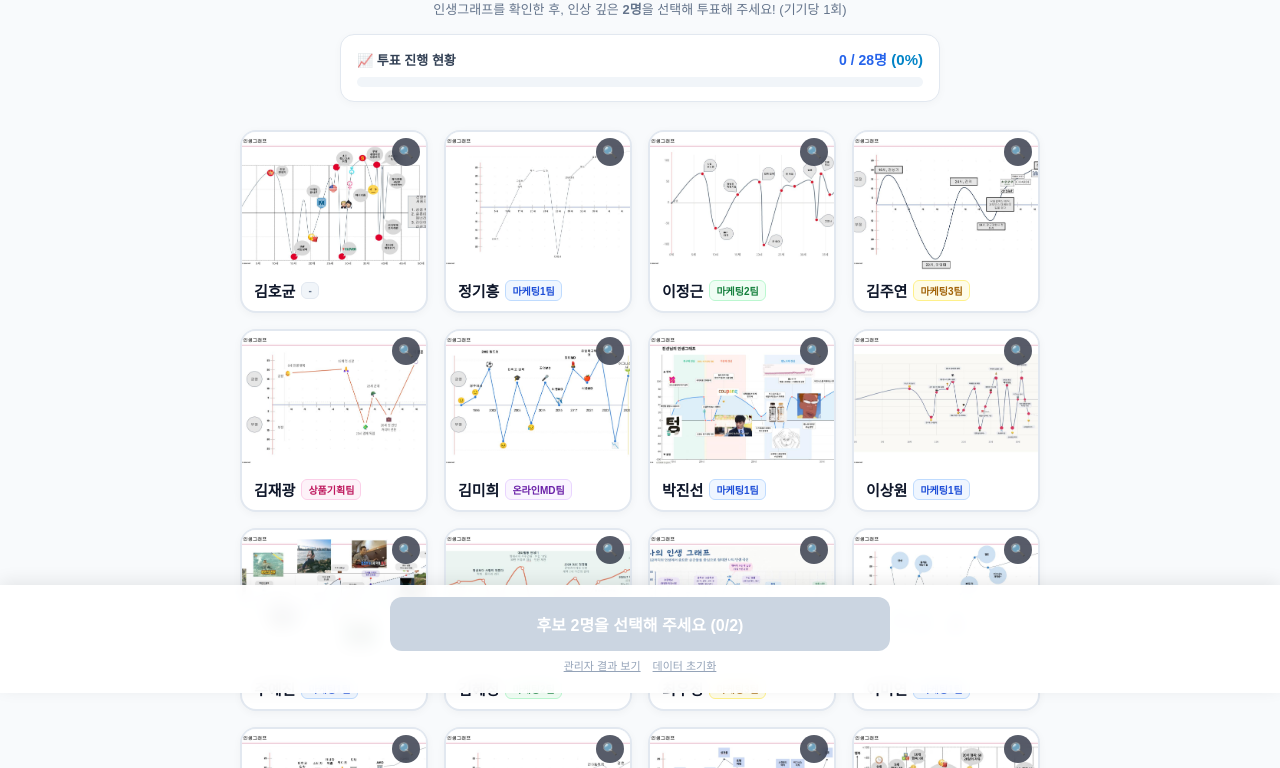
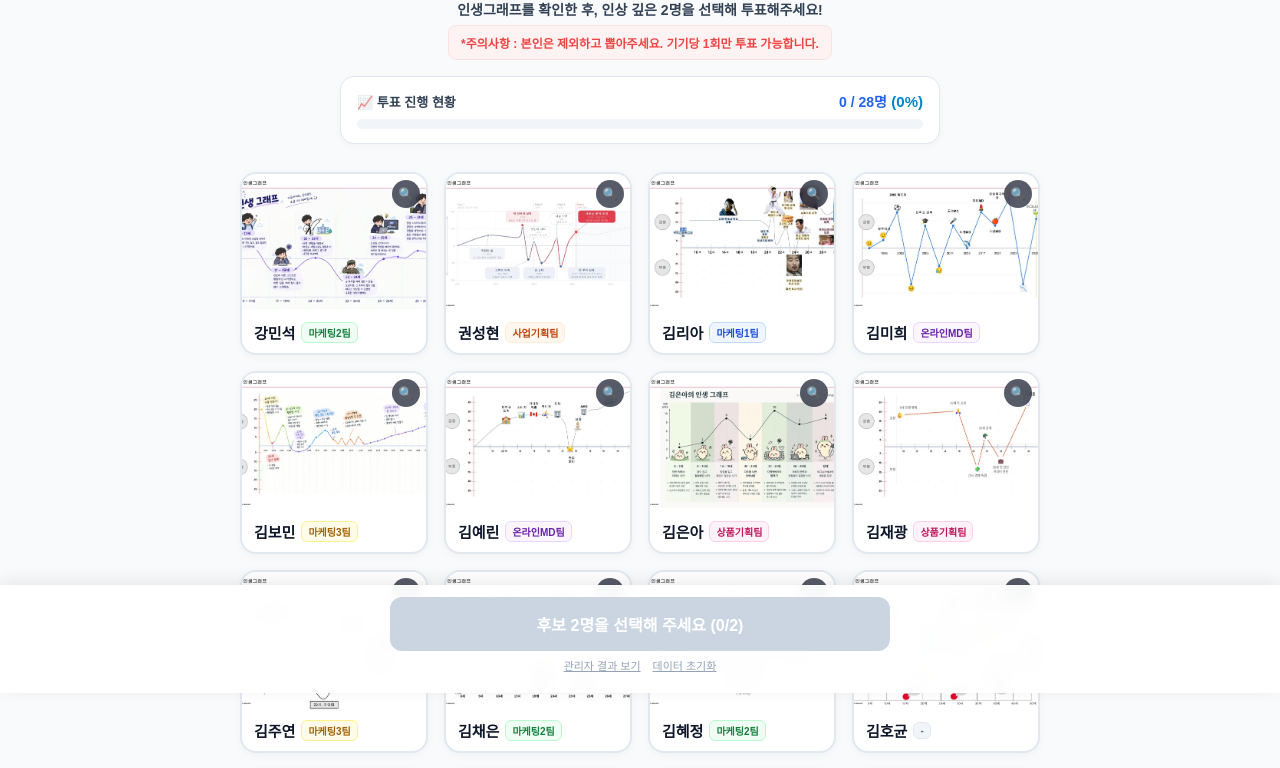
Before and after one commit to zinsen-gif/vote, a plain HTML site: page index.html in a window 1280 px wide. Shown: the part 107-875 px from the top of the page. Drawn offline with Linux system fonts and the light colour scheme; a web font is replaced by a local one.

Commit message:
Update index.html

```diff
--- a/index.html
+++ b/index.html
@@ -15,7 +15,14 @@
         .brand-logo { height: 32px; width: auto; object-fit: contain; }
 
         .header-area h1 { font-size: 22px; font-weight: 800; color: #0f172a; margin-bottom: 6px; }
-        .header-area p { font-size: 13px; color: #64748b; word-break: keep-all; margin-bottom: 16px; }
+        .header-area p { font-size: 14px; color: #334155; word-break: keep-all; margin-bottom: 6px; font-weight: 600; }
+
+        /* 주의사항 문구 스타일 */
+        .notice-text {
+            font-size: 12px; color: #ef4444; font-weight: 600; word-break: keep-all; margin-bottom: 16px;
+            background: #fef2f2; padding: 8px 12px; border-radius: 8px; border: 1px solid #fee2e2;
+            display: inline-block;
+        }
 
         .vote-progress-card {
             background: #ffffff; border: 1px solid #e2e8f0; border-radius: 14px;
@@ -98,7 +105,6 @@
         .candidate-card:active { transform: scale(0.98); }
         .candidate-card.selected { border-color: #2563eb; background-color: #eff6ff; box-shadow: 0 0 0 3px rgba(37, 99, 235, 0.2); }
 
-        /* 선택 체크 뱃지 */
         .select-check-badge {
             position: absolute; top: 8px; left: 8px;
             background: #2563eb; color: #ffffff; font-size: 11px; font-weight: 800;
@@ -205,8 +211,10 @@
             <img src="./logo.png" alt="EGNIS 로고" class="brand-logo" onerror="if(this.src.endsWith('.png')){this.src='./logo.jpg';}">
         </div>
 
-        <h1>🎨 인생그래프 베스트 투표</h1>
-        <p>인생그래프를 확인한 후, 인상 깊은 <b>2명</b>을 선택해 투표해 주세요! (기기당 1회)</p>
+        <!-- 요청하신 멘트로 수정 완료 -->
+        <h1>🎨 헬스케어사업부문 배 인생그래프 투표</h1>
+        <p>인생그래프를 확인한 후, 인상 깊은 2명을 선택해 투표해주세요!</p>
+        <div class="notice-text">*주의사항 : 본인은 제외하고 뽑아주세요. 기기당 1회만 투표 가능합니다.</div>
 
         <div class="vote-progress-card">
             <div class="progress-header">
@@ -252,7 +260,7 @@
 <script>
     const ADMIN_PASSWORD = "1001";
     const TOTAL_TARGET_VOTERS = 28;
-    const MAX_SELECTION = 2; // 인당 최대 2명 선택
+    const MAX_SELECTION = 2;
 
     const rawMembers = [
         { name: "김호균", team: "-" },
@@ -285,9 +293,9 @@
         { name: "김리아", team: "마케팅1팀" }
     ];
 
-    const membersData = rawMembers.sort((a, b) => a.name.localeCompare(b, 'ko'));
+    // 한글 가나다순 정렬 보장
+    const membersData = rawMembers.sort((a, b) => a.name.localeCompare(b.name, 'ko'));
 
-    // 다중 선택(최대 2개)을 위한 배열
     let selectedIds = [];
     let isAdminMode = false;
 
@@ -313,8 +321,12 @@
     }
 
     function getStorageData() {
-        const saved = localStorage.getItem('workshop_vote_candidates_v16');
-        if (saved) return JSON.parse(saved);
+        const saved = localStorage.getItem('workshop_vote_candidates_v17');
+        if (saved) {
+            const list = JSON.parse(saved);
+            // 가나다순으로 항상 유지
+            return list.sort((a, b) => a.name.localeCompare(b.name, 'ko'));
+        }
 
         return membersData.map((item, idx) => ({
             id: idx + 1,
@@ -328,13 +340,12 @@
     function checkHasVoted() {
         const deviceId = getDeviceId();
         const votedDevices = JSON.parse(localStorage.getItem('workshop_voted_devices') || '[]');
-        return votedDevices.includes(deviceId) || localStorage.getItem('workshop_vote_done_v16') === 'true';
+        return votedDevices.includes(deviceId) || localStorage.getItem('workshop_vote_done_v17') === 'true';
     }
 
     function renderView() {
         const list = getStorageData();
 
-        // 제출 참여 기기 수 계산
         const votedDevices = JSON.parse(localStorage.getItem('workshop_voted_devices') || '[]');
         const currentVoterCount = votedDevices.length;
 
@@ -445,10 +456,8 @@
 
         const index = selectedIds.indexOf(id);
         if (index > -1) {
-            // 이미 선택된 상태면 해제
             selectedIds.splice(index, 1);
         } else {
-            // 최대 2개까지만 선택 허용
             if (selectedIds.length >= MAX_SELECTION) {
                 alert("투표는 최대 2명까지만 선택할 수 있습니다.");
                 return;
@@ -477,8 +486,8 @@
         votedDevices.push(deviceId);
 
         localStorage.setItem('workshop_voted_devices', JSON.stringify(votedDevices));
-        localStorage.setItem('workshop_vote_candidates_v16', JSON.stringify(list));
-        localStorage.setItem('workshop_vote_done_v16', 'true');
+        localStorage.setItem('workshop_vote_candidates_v17', JSON.stringify(list));
+        localStorage.setItem('workshop_vote_done_v17', 'true');
 
         selectedIds = [];
         renderView();
@@ -505,8 +514,8 @@
         const inputPw = prompt("데이터를 초기화하려면 관리자 비밀번호를 입력하세요:");
         if (inputPw === ADMIN_PASSWORD) {
             if (confirm("모든 투표 기록을 초기화하시겠습니까?")) {
-                localStorage.removeItem('workshop_vote_candidates_v16');
-                localStorage.removeItem('workshop_vote_done_v16');
+                localStorage.removeItem('workshop_vote_candidates_v17');
+                localStorage.removeItem('workshop_vote_done_v17');
                 localStorage.removeItem('workshop_voted_devices');
                 selectedIds = [];
                 isAdminMode = false;
```
